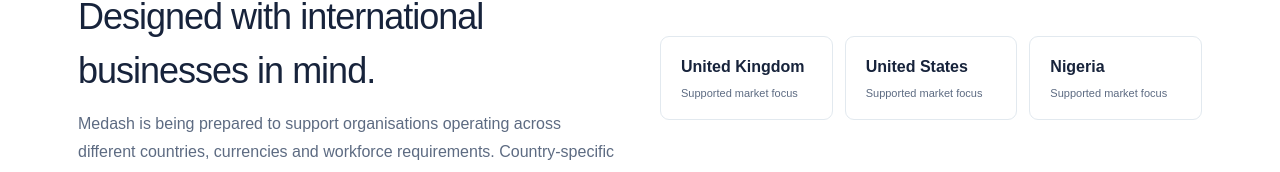
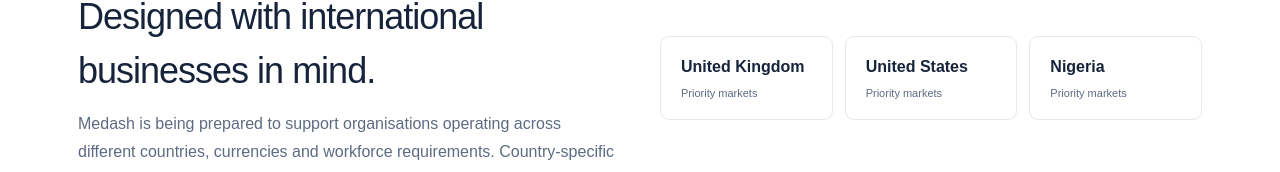
Before and after one commit to theoeugene131-tech/Roost-Hr-Suite, a Next.js app: page / in a window 1280 px wide. Shown: the part 1705-1877 px from the top of the page. Built offline with nearby package versions, Linux system fonts and the light colour scheme.

Commit message:
Clarify priority markets without implying payroll certification

```diff
--- a/app/page.js
+++ b/app/page.js
@@ -82,7 +82,7 @@ export default function HomePage() {
 
       <section id="global" className="markets-grid" style={{maxWidth:1180,margin:"0 auto",padding:"76px 28px",display:"grid",gridTemplateColumns:"1fr 1fr",gap:40,alignItems:"center"}}>
         <div><div style={{color:teal,fontSize:12,fontWeight:800,letterSpacing:"1.4px"}}>INTERNATIONAL DIRECTION</div><h2 style={{fontSize:36,letterSpacing:"-1px",margin:"12px 0"}}>Designed with international businesses in mind.</h2><p style={{color:muted,lineHeight:1.8}}>Medash is being prepared to support organisations operating across different countries, currencies and workforce requirements. Country-specific payroll and statutory settings must be selected and checked before use.</p></div>
-        <div style={{display:"flex",gap:12,flexWrap:"wrap"}}>{["United Kingdom","United States","Nigeria"].map((x)=><div key={x} style={{border:"1px solid #E2E9EF",borderRadius:9,padding:"18px 20px",fontWeight:700,flex:"1 1 140px"}}>{x}<div style={{fontSize:11,color:muted,fontWeight:400,marginTop:6}}>Supported market focus</div></div>)}</div>
+        <div style={{display:"flex",gap:12,flexWrap:"wrap"}}>{["United Kingdom","United States","Nigeria"].map((x)=><div key={x} style={{border:"1px solid #E2E9EF",borderRadius:9,padding:"18px 20px",fontWeight:700,flex:"1 1 140px"}}>{x}<div style={{fontSize:11,color:muted,fontWeight:400,marginTop:6}}>Priority markets</div></div>)}</div>
       </section>
 
       <section style={{background:"#EAF4F3",padding:"60px 28px",textAlign:"center"}}>
```
